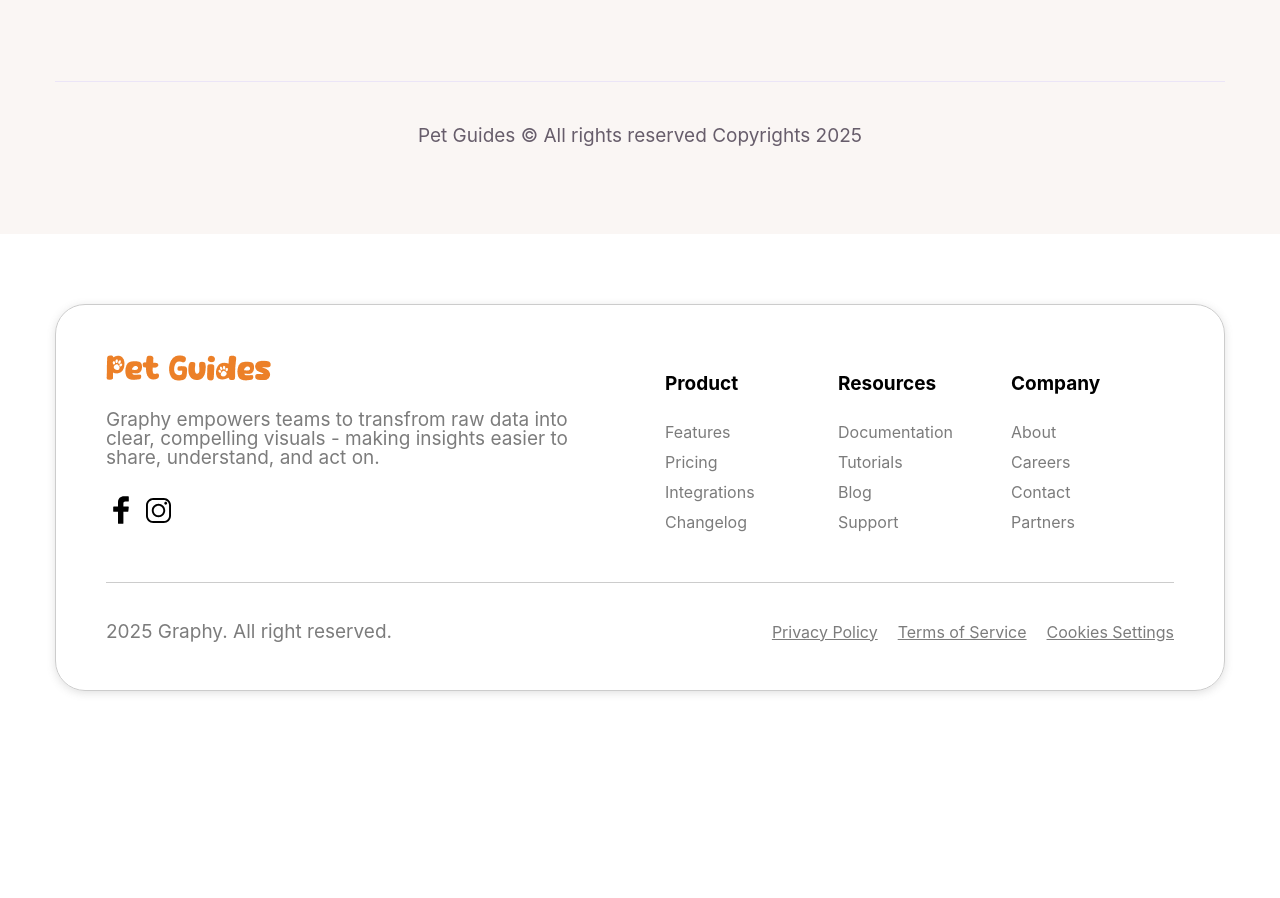
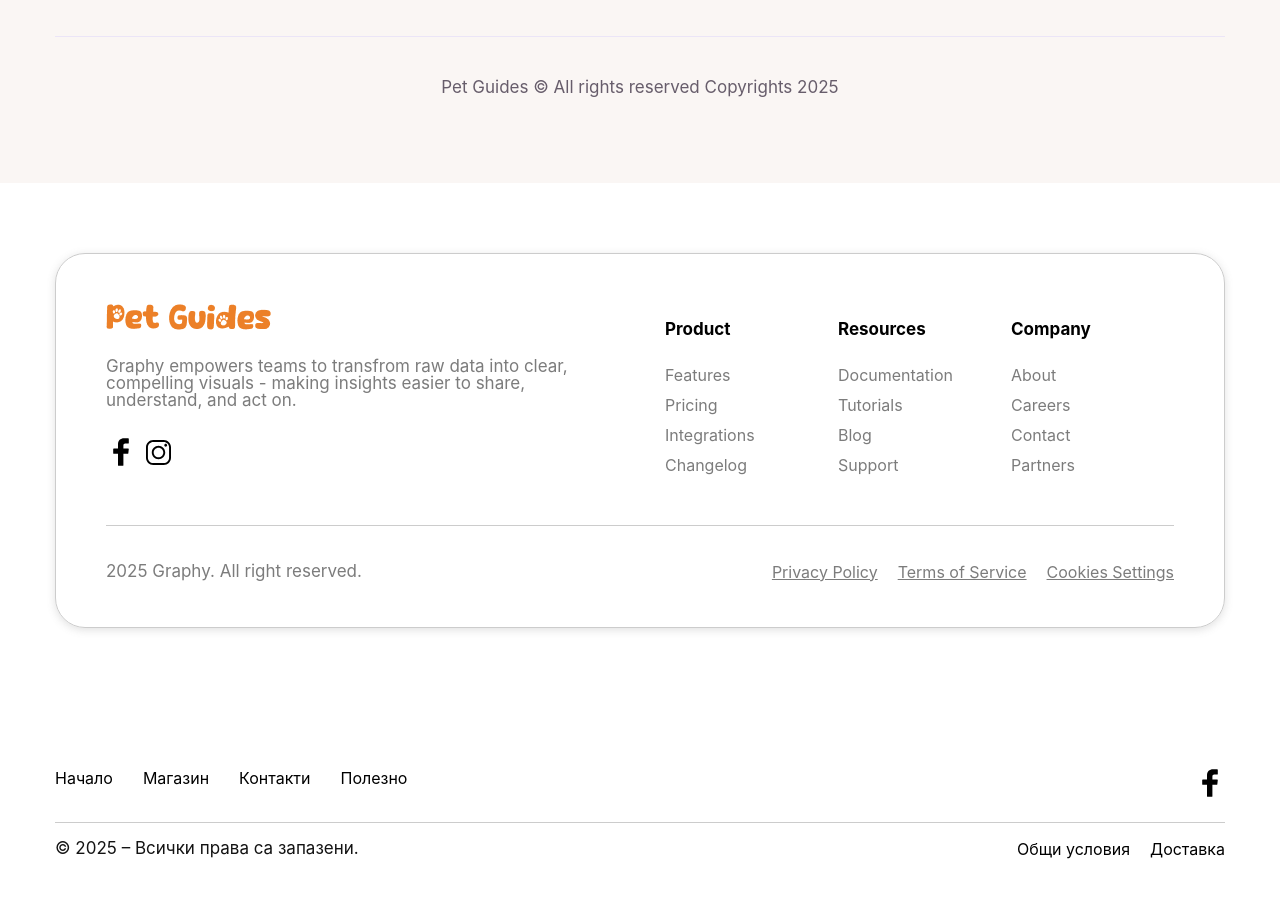
Before and after one commit to antoni-nikolov/r1zn-material, an Angular app: page /footers in a window 1280 px wide. Shown: the part 680-1578 px from the top of the page. Before the commit the page ends 1441 px from the top, so only its background shows below. Built offline with nearby package versions, Linux system fonts and the light colour scheme.

Commit message:
Added new footer

```diff
--- a/src/app/footer/+footers/footers.html
+++ b/src/app/footer/+footers/footers.html
@@ -1,2 +1,3 @@
 <app-footer-1></app-footer-1>
 <app-footer-2></app-footer-2>
+<app-footer-3></app-footer-3>
--- a/src/app/footer/+footers/footers.ts
+++ b/src/app/footer/+footers/footers.ts
@@ -1,10 +1,11 @@
 import { Component } from '@angular/core';
 import { Footer1 } from "../footer-1/footer-1";
 import { Footer2 } from '../footer-2/footer-2';
+import { Footer3 } from '../footer-3/footer-3';
 
 @Component({
   selector: 'app-footers',
-  imports: [Footer1, Footer2],
+  imports: [Footer1, Footer2, Footer3],
   templateUrl: './footers.html',
   styleUrl: './footers.scss'
 })
--- /dev/null
+++ b/src/app/footer/footer-3/footer-3.html
@@ -0,0 +1,35 @@
+<div class="container-full">
+  <div class="container-inside">
+    <div class="footer-top rzn-flex jc-sb">
+      <div class="rzn-flex gap-30">
+        <a href="">Начало</a>
+        <a href="">Магазин</a>
+        <a href="">Контакти</a>
+        <a href="">Полезно</a>
+      </div>
+      <div>
+        <a href="https://www.facebook.com/petguides.bg" target="_blank">
+          <svg
+            xmlns="http://www.w3.org/2000/svg"
+            x="0px"
+            y="0px"
+            width="30"
+            height="30"
+            viewBox="0 0 50 50"
+          >
+            <path
+              d="M32,11h5c0.552,0,1-0.448,1-1V3.263c0-0.524-0.403-0.96-0.925-0.997C35.484,2.153,32.376,2,30.141,2C24,2,20,5.68,20,12.368 V19h-7c-0.552,0-1,0.448-1,1v7c0,0.552,0.448,1,1,1h7v19c0,0.552,0.448,1,1,1h7c0.552,0,1-0.448,1-1V28h7.222 c0.51,0,0.938-0.383,0.994-0.89l0.778-7C38.06,19.518,37.596,19,37,19h-8v-5C29,12.343,30.343,11,32,11z"
+            ></path>
+          </svg>
+        </a>
+      </div>
+    </div>
+    <div class="footer-bottom rzn-flex jc-sb v-center">
+        <p>© 2025 – Всички права са запазени.</p>
+        <div class="rzn-flex gap-20">
+            <a href="">Общи условия</a>
+            <a href="">Доставка</a>
+        </div>
+    </div>
+  </div>
+</div>
--- /dev/null
+++ b/src/app/footer/footer-3/footer-3.scss
@@ -0,0 +1,7 @@
+.footer-bottom{
+    border-top: 1px solid #ccc;
+}
+
+.footer-top{
+    padding-bottom: 20px;
+}
--- a/src/styles.scss
+++ b/src/styles.scss
@@ -99,7 +99,7 @@ h6 {
 }
 
 p {
-  font-size: 19px;
+  font-size: 17px;
 }
 
 span {
```
Also changed, not shown: src/app/footer/footer-3/footer-3.ts (added, +11 -0 lines), 1 other file (tests, documents, lock files or other folders).
